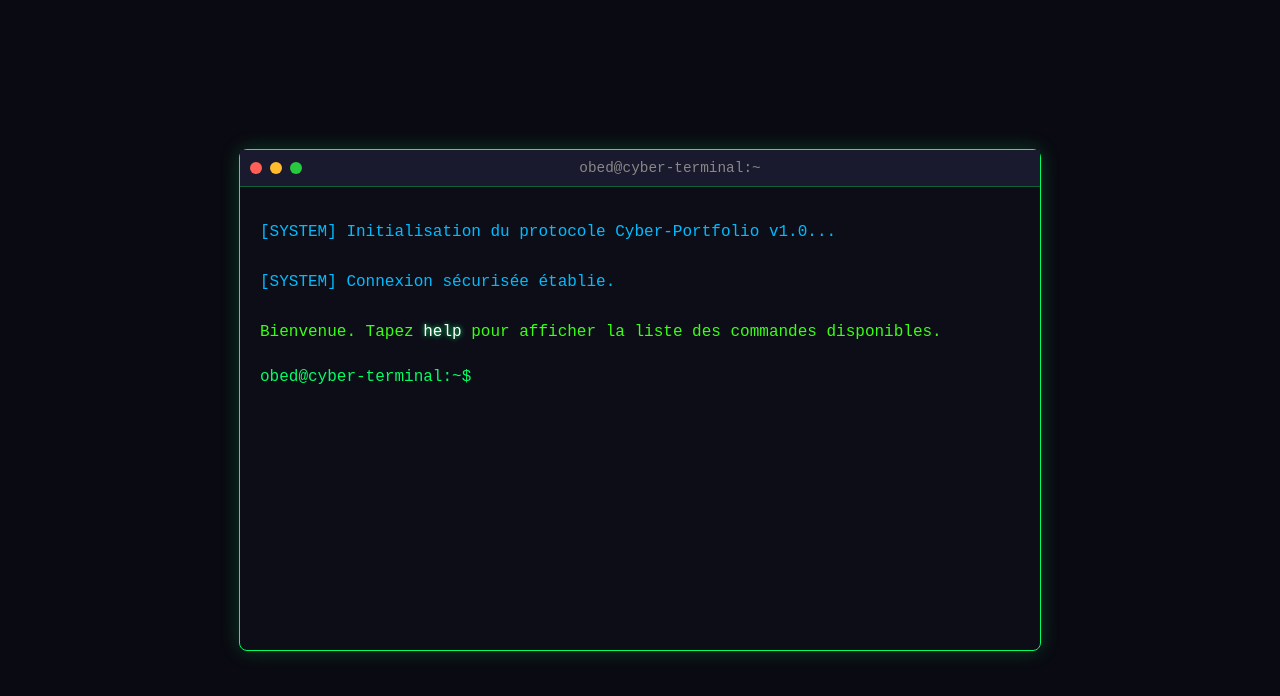
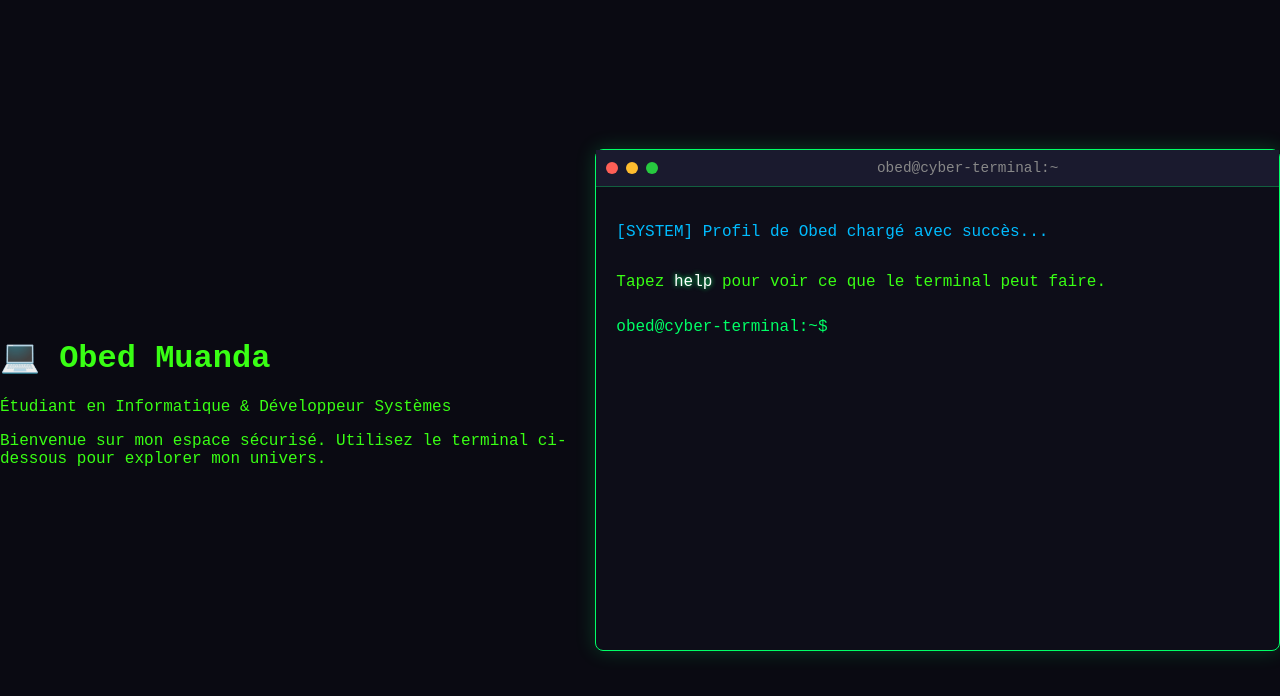
Before and after one commit to obedd314-sketch/mon-projet-integre, a plain HTML site: page index.html in a window 1280 px wide. Drawn offline with Linux system fonts and the light colour scheme.

Commit message:
Update index.html

```diff
--- a/index.html
+++ b/index.html
@@ -3,13 +3,20 @@
 <head>
     <meta charset="UTF-8">
     <meta name="viewport" content="width=device-width, initial-scale=1.0">
-    <title>Obed | Portfolio Terminal</title>
+    <title>Obed Muanda | Portfolio</title>
     <link rel="stylesheet" href="style.css">
 </head>
 <body>
 
+    <!-- Section Profil Fixe -->
+    <div class="profile-card">
+        <h1>💻 Obed Muanda</h1>
+        <p class="subtitle">Étudiant en Informatique & Développeur Systèmes</p>
+        <p>Bienvenue sur mon espace sécurisé. Utilisez le terminal ci-dessous pour explorer mon univers.</p>
+    </div>
+
+    <!-- Le Terminal Interactif -->
     <div class="terminal-container">
-        <!-- Barre supérieure du terminal -->
         <div class="terminal-header">
             <span class="dot red"></span>
             <span class="dot yellow"></span>
@@ -17,13 +24,10 @@
             <div class="terminal-title">obed@cyber-terminal:~</div>
         </div>
 
-        <!-- Zone d'affichage du texte -->
         <div class="terminal-body" id="terminal-content">
-            <p class="system-msg">[SYSTEM] Initialisation du protocole Cyber-Portfolio v1.0...</p>
-            <p class="system-msg">[SYSTEM] Connexion sécurisée établie.</p>
-            <p>Bienvenue. Tapez <span class="highlight">help</span> pour afficher la liste des commandes disponibles.</p>
+            <p class="system-msg">[SYSTEM] Profil de Obed chargé avec succès...</p>
+            <p>Tapez <span class="highlight">help</span> pour voir ce que le terminal peut faire.</p>
 
-            <!-- Ligne d'entrée interactive -->
             <div class="input-line">
                 <span class="prompt">obed@cyber-terminal:~$</span>
                 <input type="text" id="terminal-input" autofocus autocomplete="off">
@@ -31,7 +35,6 @@
         </div>
     </div>
 
-    <!-- Liaison avec le fichier JavaScript -->
     <script src="script.js" defer></script>
 </body>
 </html>
```
